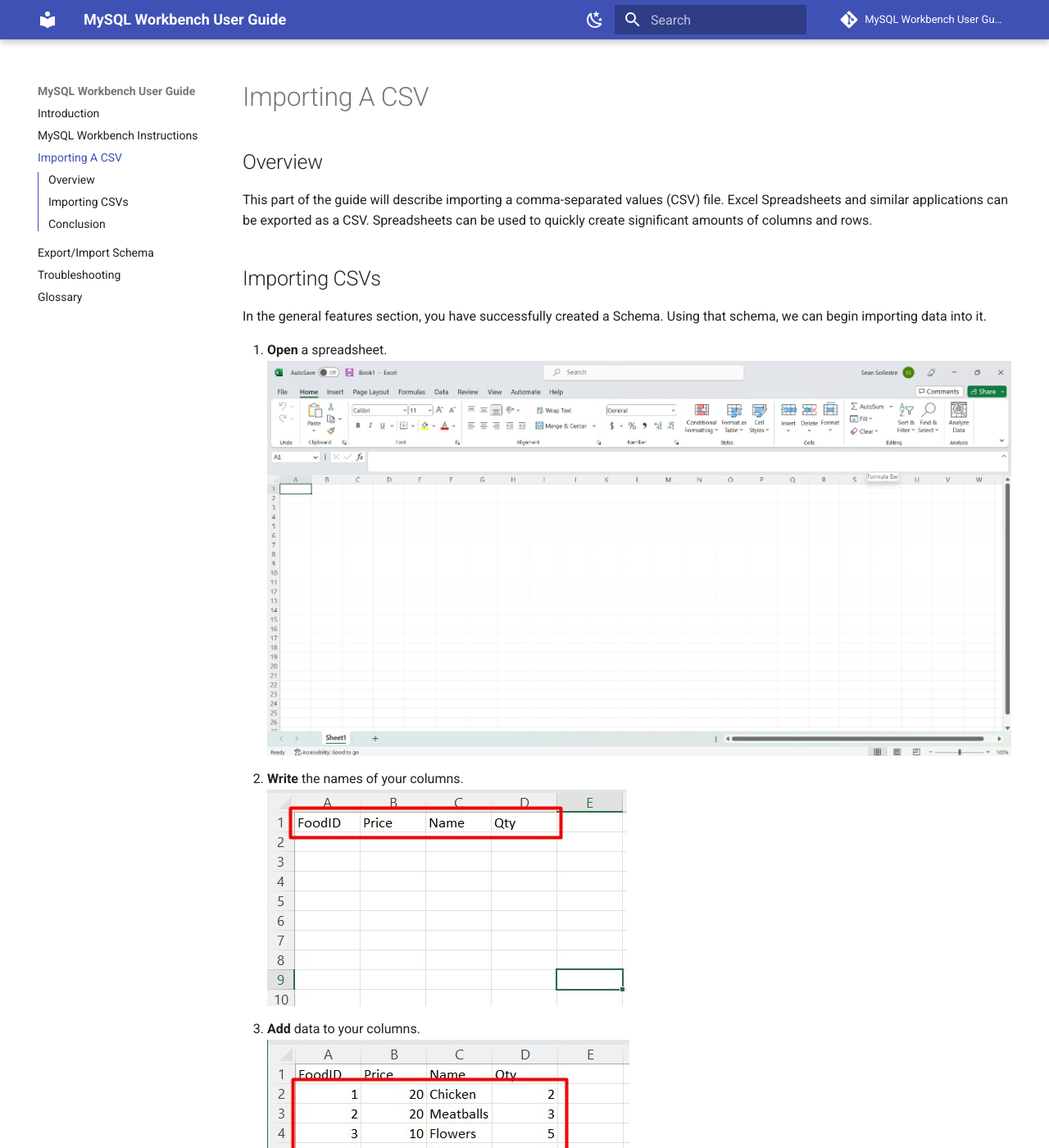
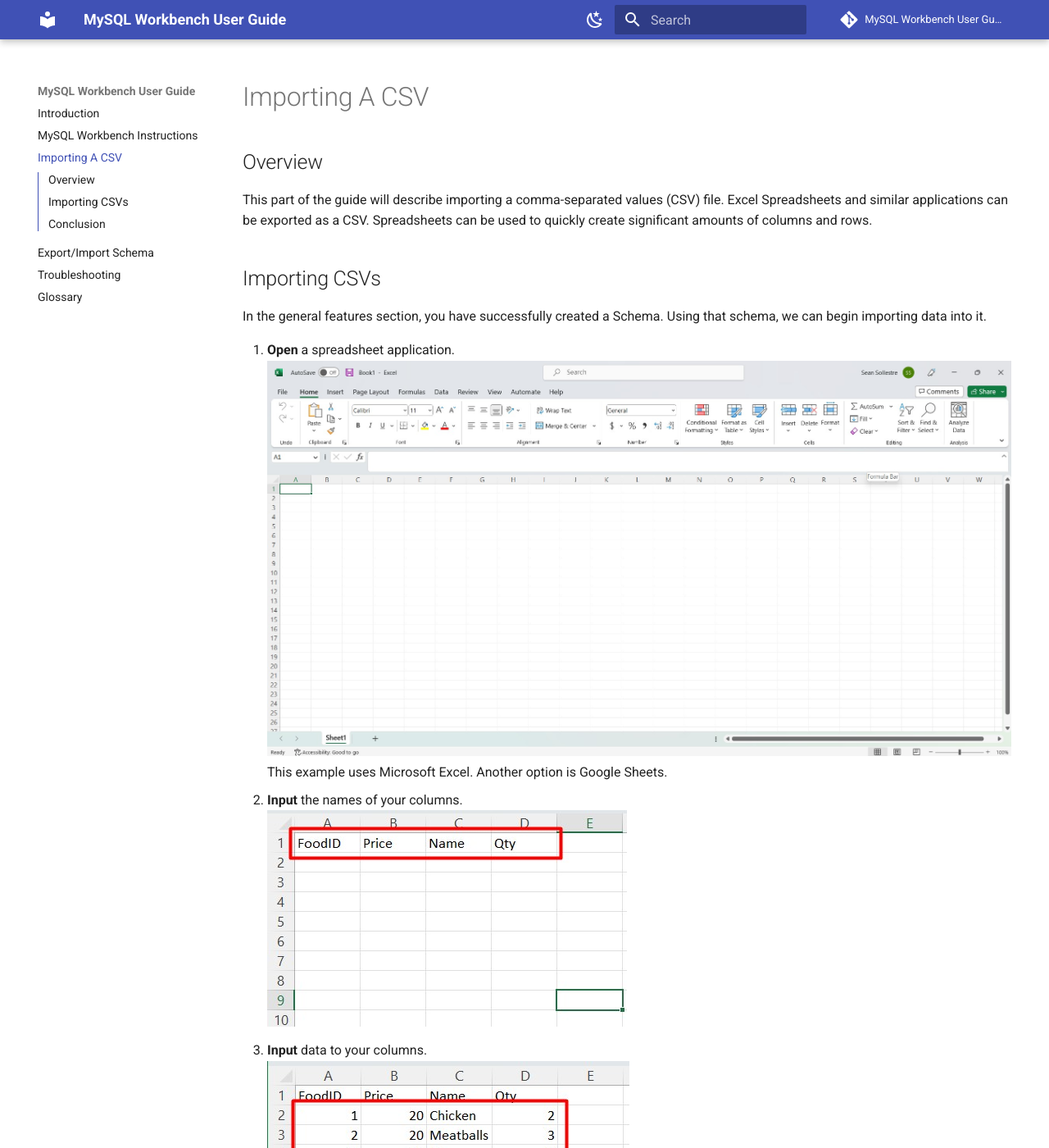
Before and after one commit to SSollestre/CommUserGuide, an MkDocs documentation site: the page built from docs/SEAN_SQL_TASKS.md, in a window 1280 px wide and 1400 px high. Shown: the whole window at 82% size. Built offline with MkDocs 1.6.1 and Material for MkDocs 9.7.7, drawn with Linux system fonts in a browser that asks for light colours; comment, search, counter and statistics services are not loaded.

Commit message:
Remove inline html

```diff
--- a/docs/SEAN_SQL_TASKS.md
+++ b/docs/SEAN_SQL_TASKS.md
@@ -6,50 +6,51 @@
 
 In the general features section, you have successfully created a Schema. Using that schema, we can begin importing data into it.
 
-1. **Open** a spreadsheet. <br>
+1. **Open** a spreadsheet application.
 ![ExportStart](./images/CSVSpreadsheet.jpg)
-2. **Write** the names of your columns. <br>
+    This example uses Microsoft Excel. Another option is Google Sheets.
+2. **Input** the names of your columns.
 ![ExportStart](./images/CSVColumnNames.jpg)
-3. **Add** data to your columns. <br>
+3. **Input** data to your columns.
 ![ExportStart](./images/CSVColumnData.jpg)
-4. **Navigate** to [File]. <br>
+4. **Navigate** to [File].
 ![ExportStart](./images/CSVNavFile.jpg)
-5. **Navigate** to [Export]. <br>
+5. **Navigate** to [Export].
 ![ExportStart](./images/CSVNavToExport.jpg)
-6. **Select** [Change File Type] > [CSV] > [Save As]. <br>
+6. **Select** [Change File Type] > [CSV] > [Save As].
 ![ExportStart](./images/CSVSaveFileType.jpg)
 7. **Save** your file to an easy-to-find location (e.g. Desktop).
-8. **Right-Click** on your file. <br>
+8. **Right-Click** on your file.
 ![ExportStart](./images/CSVIcon.jpg)
-9. **Click** [Copy as path]. <br>
+9. **Select** [Copy as path].
 ![ExportStart](./images/CSVCopyAsPath.jpg)
 10. **Open** MySQLWorkbench.
-11. **Right-Click** your schema. <br>
+11. **Right-Click** your schema.
 ![ExportStart](./images/CSVRClickSchema.jpg)
-12. **Select** [Table Data Import Wizard]. <br>
+12. **Select** [Table Data Import Wizard].
 ![ExportStart](./images/CSVImportWIzard.jpg)
-13. **Paste** your file path. **Click** [Next].<br>
+13. **Paste** your file path. **Click** [Next].
 ![ExportStart](./images/CSVPasteFilePath.jpg)
     If necessary, **Delete** quotation marks.
-14. **Select** [Create new table]. <br>
+14. **Select** [Create new table].
 ![ExportStart](./images/CSVCreateNewTable.jpg)
-15. **Select** your Schema from the dropdown menu. <br>
+15. **Select** your Schema from the dropdown menu.
 ![ExportStart](./images/CSVSelectSchema.jpg)
-16. **Input** a name for your new table. <br>
+16. **Input** a name for your new table.
 ![ExportStart](./images/CSVInputTableName.jpg)
-17. **Select** columns to include. <br>
+17. **Select** columns to include.
 ![ExportStart](./images/CSVSelectColumns.jpg)
-18. **Select** column fields data types. **Select** [Next].<br>
+18. **Select** column fields data types. **Select** [Next].
 ![ExportStart](./images/CSVSelectColumnFields.jpg)
-19. **Select** [Next] and wait for the process to complete.<br>
+19. **Select** [Next] and wait for the process to complete.
 ![ExportStart](./images/CSVFinishNext.jpg)
-20. **Select** [Next]. <br>
+20. **Select** [Next].
 ![ExportStart](./images/CSVFinishResults.jpg)
-21. **Select** [Finish]. <br>
+21. **Select** [Finish].
 ![ExportStart](./images/CSVFinishFinal.jpg)
 
 !!! Success
-    When you refresh your schema, your new table will appear. Use a select statement to view the data and see the results of your import.<br>
+    When you refresh your schema, your new table will appear. Use a select statement to view the data and see the results of your import.
     ![ExportStart](./images/CSVOutcome.jpg)
 
 ## Conclusion
```
